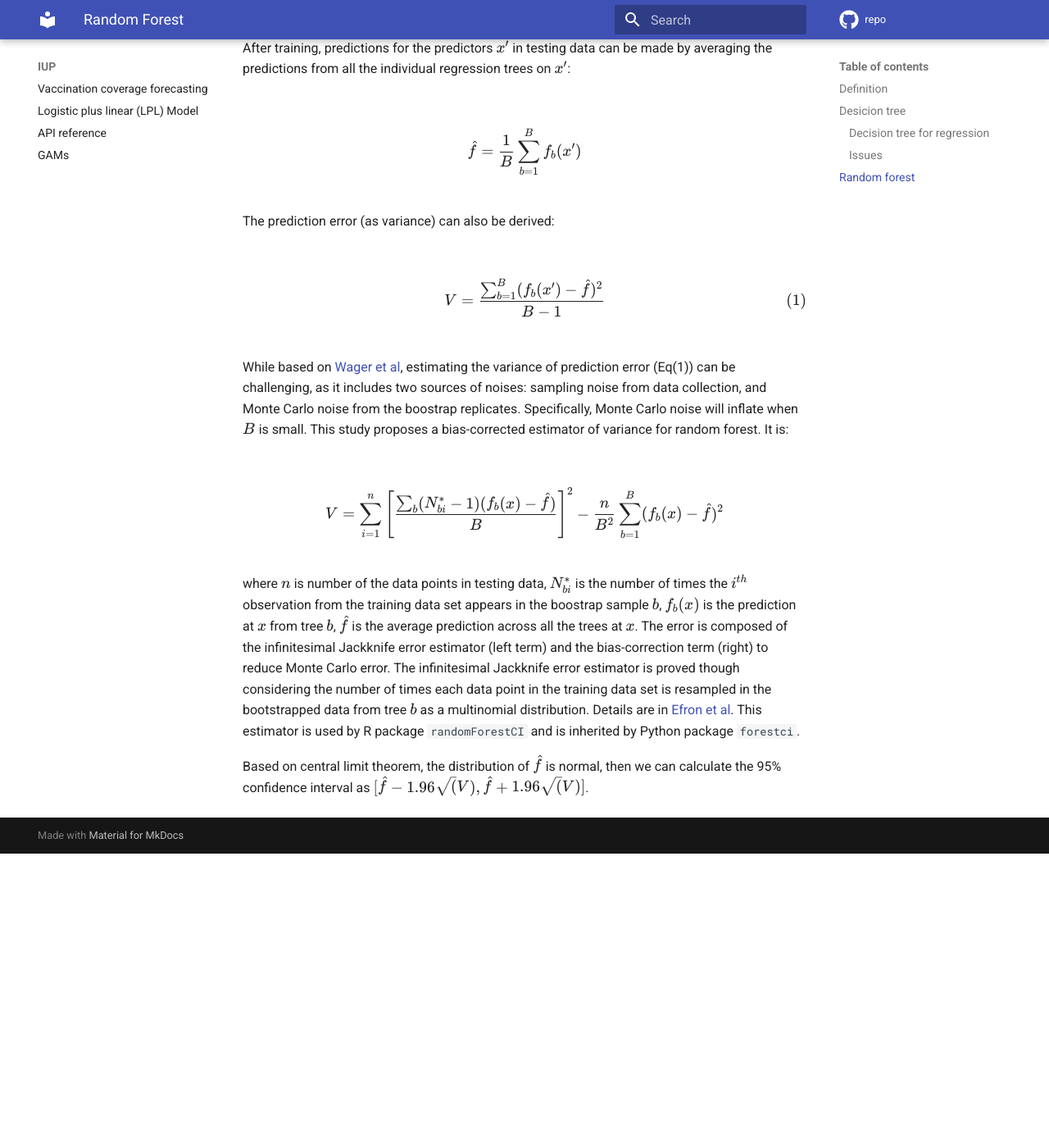
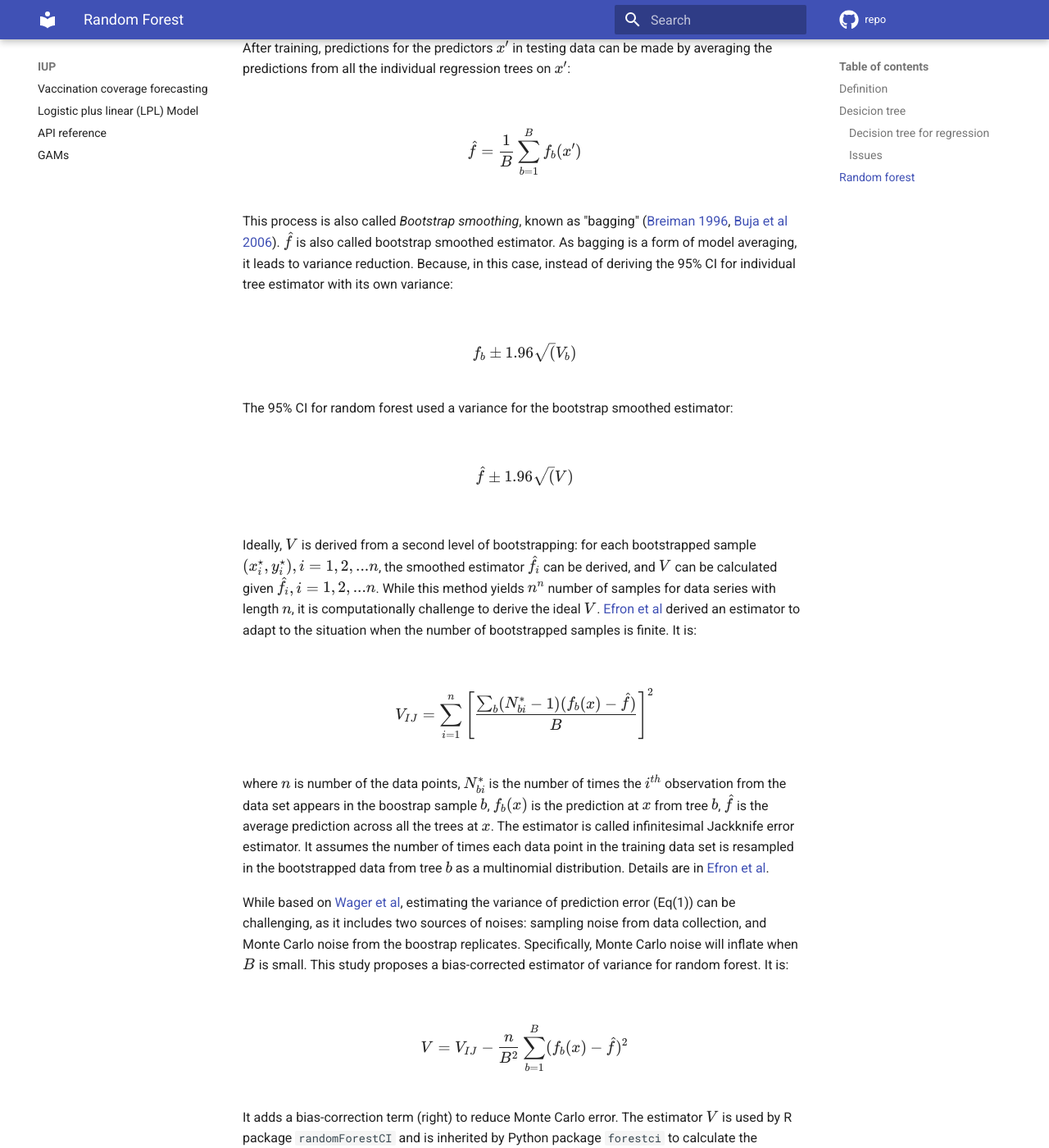
Before and after one commit to CDCgov/cfa-immunization-uptake-projection, an MkDocs documentation site: the page built from docs/random_forest.md, in a window 1280 px wide and 1400 px high, scrolled down 1377 px. Shown: the whole window at 82% size. Built offline with MkDocs 1.6.1 and Material for MkDocs 9.7.7, drawn with Linux system fonts in a browser that asks for light colours; comment, search, counter and statistics services are not loaded; before the commit the page ends 2418 px from its top, so only the background shows below that; some of the changed text lies outside the part shown.

Commit message:
more edits

````diff
--- a/docs/random_forest.md
+++ b/docs/random_forest.md
@@ -40,22 +40,34 @@ After training, predictions for the predictors $x'$ in testing data can be made
 \hat f = \frac{1}{B}\sum_{b=1}^B f_b(x')
 
 ```
-The prediction error (as variance) can also be derived:
+This process is also called _Bootstrap smoothing_, known as "bagging" ([Breiman 1996](https://link.springer.com/article/10.1007/BF00058655), [Buja et al 2006](https://sites.stat.washington.edu/wxs/Learning-papers/sinica-bagging-buja-stuetzle.pdf)). $\hat f$ is also called bootstrap smoothed estimator. As bagging is a form of model averaging, it leads to variance reduction. Because, in this case, instead of deriving the 95% CI for individual tree estimator with its own variance:
 
 ```math
-\begin{align}
+f_b \pm 1.96 \sqrt(V_b)
 
-V = \frac{\sum_{b=1}^B(f_b(x') -\hat f)^2}{B-1}
+```
+The 95% CI for random forest used a variance for the bootstrap smoothed estimator:
 
-\end{align}
+```math
+\hat f \pm 1.96 \sqrt(V)
+
 ```
+
+Ideally, $V$ is derived from a second level of bootstrapping: for each bootstrapped sample $(x^\star_i, y^\star_i), i = 1,2,...n$, the smoothed estimator $\hat f_i$ can be derived, and $V$ can be calculated given $\hat f_i, i = 1,2,...n$. While this method yields $n^n$ number of samples for data series with length $n$, it is computationally challenge to derive the ideal $V$. [Efron et al](https://efron.ckirby.su.domains/papers/2013ModelSelection.pdf) derived an estimator to adapt to the situation when the number of bootstrapped samples is finite. It is:
+
+```math
+V_{IJ} = \sum_{i=1}^n \left[ \frac{\sum_b (N_{bi}^* -1)(f_b(x)-\hat f)}{B} \right]^2
+
+```
+where $n$ is number of the data points, $N_{bi}^*$ is the number of times the $i^{th}$ observation from the data set appears in the boostrap sample $b$, $f_b(x)$ is the prediction at $x$ from tree $b$, $\hat f$ is the average prediction across all the trees at $x$. The estimator is called infinitesimal Jackknife error estimator. It assumes the number of times each data point in the training data set is resampled in the bootstrapped data from tree $b$ as a multinomial distribution. Details are in [Efron et al](https://efron.ckirby.su.domains/papers/2013ModelSelection.pdf).
+
 While based on [Wager et al](https://jmlr.org/papers/volume15/wager14a/wager14a.pdf), estimating the variance of prediction error (Eq(1)) can be challenging, as it includes two sources of noises: sampling noise from data collection, and Monte Carlo noise from the boostrap replicates. Specifically, Monte Carlo noise will inflate when $B$ is small. This study proposes a bias-corrected estimator of variance for random forest. It is:
 
 ```math
 
-V = \sum_{i=1}^n \left[ \frac{\sum_b (N_{bi}^* -1)(f_b(x)-\hat f)}{B} \right]^2 - \frac{n}{B^2}\sum_{b=1}^B(f_b(x) - \hat f)^2
+V = V_{IJ} - \frac{n}{B^2}\sum_{b=1}^B(f_b(x) - \hat f)^2
 
 ```
-where $n$ is number of the data points in testing data, $N_{bi}^*$ is the number of times the $i^{th}$ observation from the training data set appears in the boostrap sample $b$, $f_b(x)$ is the prediction at $x$ from tree $b$, $\hat f$ is the average prediction across all the trees at $x$. The error is composed of the infinitesimal Jackknife error estimator (left term) and the bias-correction term (right) to reduce Monte Carlo error. The infinitesimal Jackknife error estimator is proved though considering the number of times each data point in the training data set is resampled in the bootstrapped data from tree $b$ as a multinomial distribution. Details are in [Efron et al](https://efron.ckirby.su.domains/papers/2013ModelSelection.pdf). This estimator is used by R package `randomForestCI` and is inherited by Python package `forestci`.
+It adds a bias-correction term (right) to reduce Monte Carlo error. The estimator $V$ is used by R package `randomForestCI` and is inherited by Python package `forestci` to calculate the prediction error.
 
-Based on central limit theorem, the distribution of $\hat f$ is normal, then we can calculate the 95% confidence interval as $[\hat f - 1.96 \sqrt(V), \hat f + 1.96 \sqrt(V)]$.
+Based on central limit theorem, the distribution of $\hat f$ is normal, then we can calculate the 95% prediction interval as $[\hat f - 1.96 \sqrt(V), \hat f + 1.96 \sqrt(V)]$.
````
